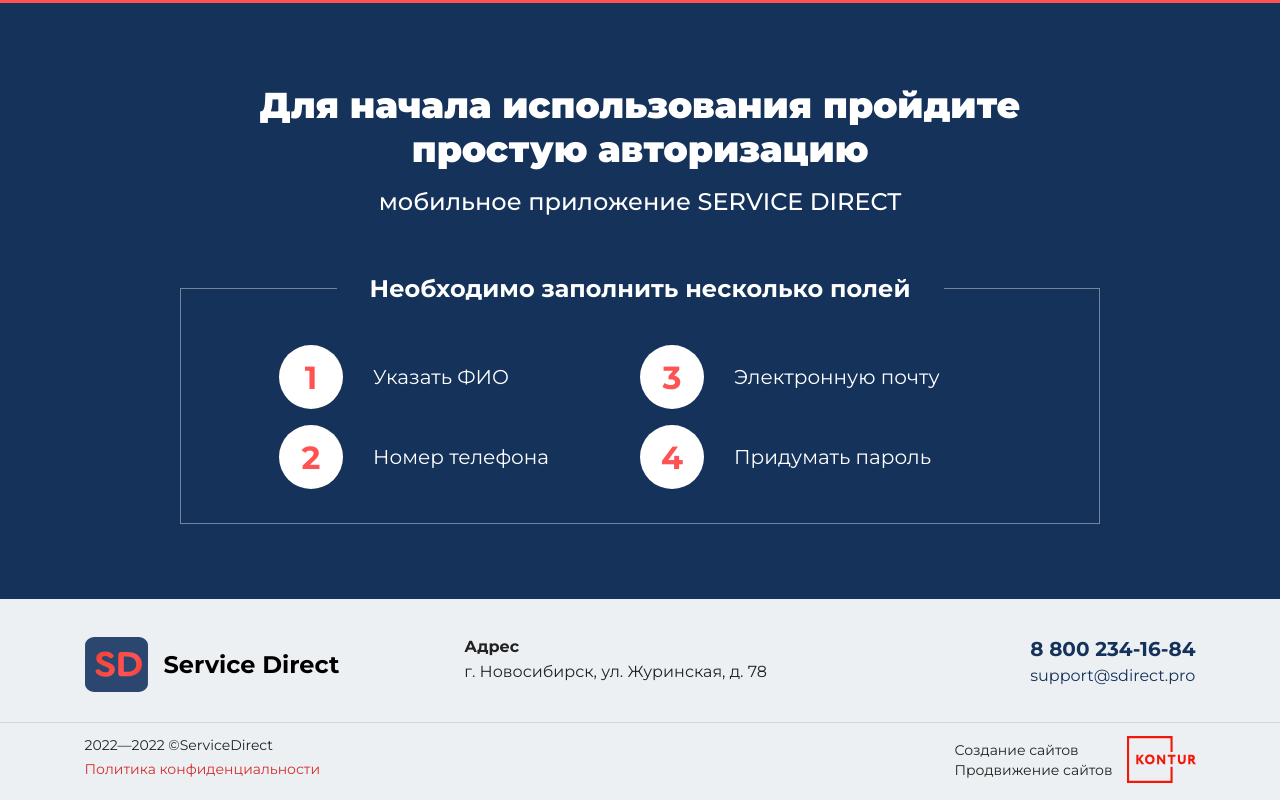
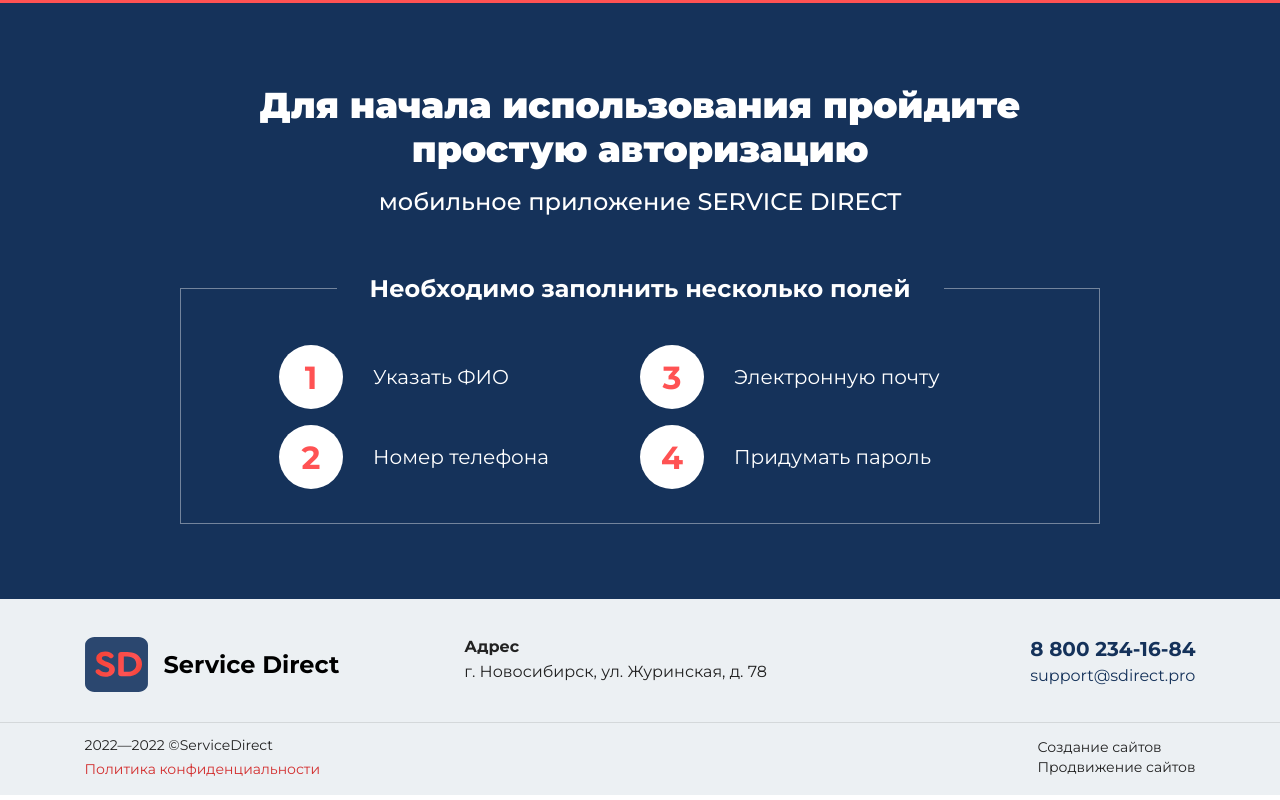
Before and after one commit to juraevStudio/sdirect, a plain HTML site: page index.html in a window 1280 px wide. Shown: the part 3153-3953 px from the top of the page. Drawn offline with Linux system fonts and the light colour scheme.

Commit message:
finish page

```diff
--- a/index.html
+++ b/index.html
@@ -305,7 +305,7 @@
                             <a href="#" class="link">Создание сайтов</a>
                             <a href="#" class="link">Продвижение сайтов</a>
                         </div>
-                        <img src="img/kontur.svg" alt="">
+                        <!-- <img src="img/kontur.svg" alt=""> -->
                     </div>
                 </div>
             </div>
```
